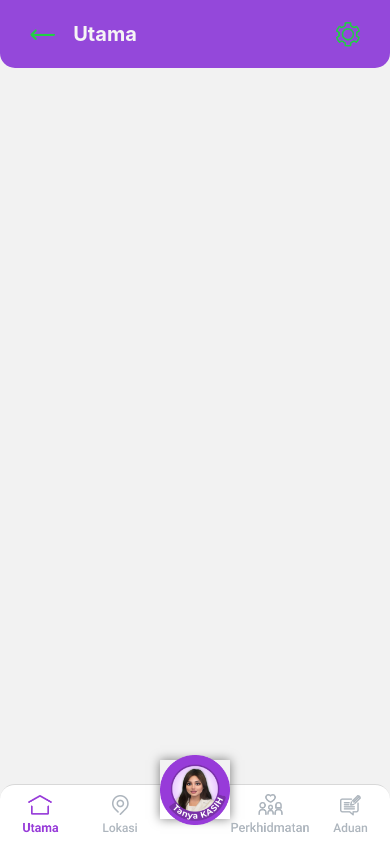
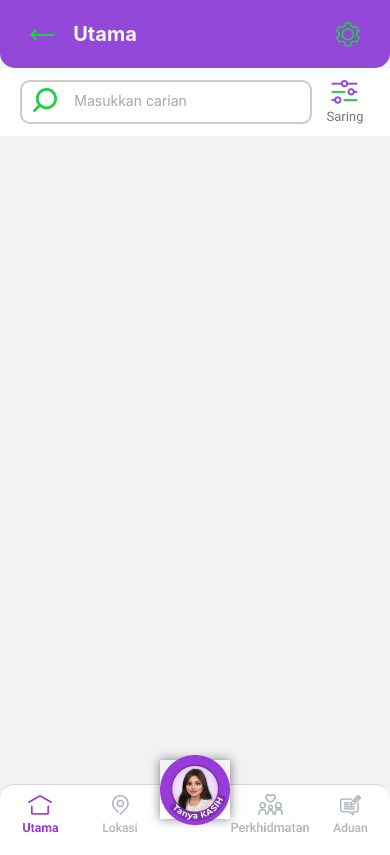
Before and after one commit to enzeeTech/LPPKNApp, a React Native app: screen /HomeScreen in a window 390 px wide. Built offline with nearby package versions, Linux system fonts and the light colour scheme.

Commit message:
Sub header component added
TO-DO
- Create saring component
- Add navigation to saring

```diff
--- a/app/screens/bulletinMain/index.js
+++ b/app/screens/bulletinMain/index.js
@@ -1,5 +1,5 @@
 import React from 'react';
-import { View, Text, StyleSheet, SafeAreaView } from 'react-native';
+import { View, Text, StyleSheet, SafeAreaView, Image, TouchableOpacity } from 'react-native';
 import Header from './BulletinMainHeader';
 
 function BulletinMain() {
@@ -7,6 +7,27 @@ function BulletinMain() {
     <SafeAreaView style={styles.container}>
       <View style={styles.headerContainer}>
         <Header />
+      </View>
+      <View style={styles.subHeaderContainer}>
+        <TouchableOpacity style={styles.searchTab} onPress={() => console.log('Search Tab Pressed!')}>
+          <View style={styles.searchIconContainer}>
+            <Image
+              source={require('../../assets/searchButton.png')}
+              style = {styles.searchIcon}
+            />
+            <View style={styles.seachTextContainer}>
+              <Text style={styles.searchText}>
+                Masukkan carian
+              </Text>
+            </View>
+          </View>
+        </TouchableOpacity>
+        <TouchableOpacity style={styles.sarineIconContainer} onPress={() => console.log('Sarine Button Pressed!')}>
+          <Image
+              source={require('../../assets/sarineButton.png')}
+              style = {styles.sarineIcon}
+            />
+        </TouchableOpacity>
       </View>
     </SafeAreaView>
   );
@@ -17,7 +38,59 @@ const styles = StyleSheet.create({
     flex: 1,
     backgroundColor: '#9448DA',
     backgroundColor: 'transparent',
-},
+  },
+  subHeaderContainer: {
+    flexDirection: 'row',
+    backgroundColor: '#FFFFFF',
+    height: '8%',
+    width: '100%',
+  },
+  searchTab: {
+    width: '75%',
+    height: '65%',
+    marginTop: '3%',
+    marginLeft: '5%',
+    borderBottomLeftRadius: 10,
+    borderBottomRightRadius: 10,
+    borderTopLeftRadius: 10,
+    borderTopRightRadius: 10,
+    borderWidth: 2,
+    borderColor: '#CBCBCB',
+  },
+  searchIconContainer: {
+    width: '15%',
+    height: '100%',
+    flexDirection: 'row',
+  },
+  searchIcon: {
+    width: '60%',
+    height: '60%',
+    resizeMode: 'contain',
+    marginLeft: '25%',
+    marginTop: '15%',
+  },
+  sarineIcon: {
+    width: '100%',
+    height: '100%',
+    resizeMode: 'contain',
+  },
+  seachTextContainer: {
+    width: 200,
+    height: '100%',
+  },
+  searchText: {
+    color: '#A6A6A6',
+    fontSize: 14,
+    marginTop: '5%',
+    marginLeft: '8%',
+  },
+  sarineIconContainer: {
+    width: '13%',
+    height: '65%',
+    marginTop: '3%',
+    marginLeft: '2%',
+  },
+
 });
 
 export default BulletinMain;
```
Also changed, not shown: app/assets/sarineButton.png.
